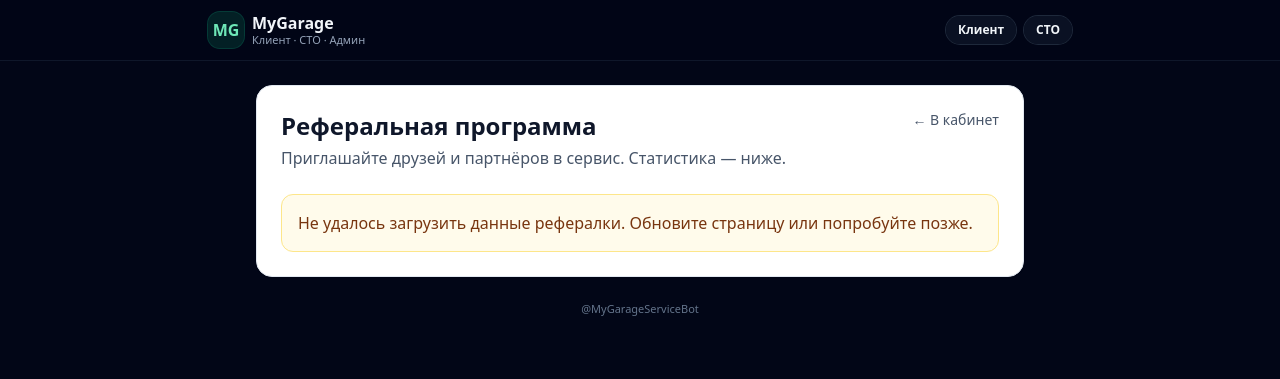
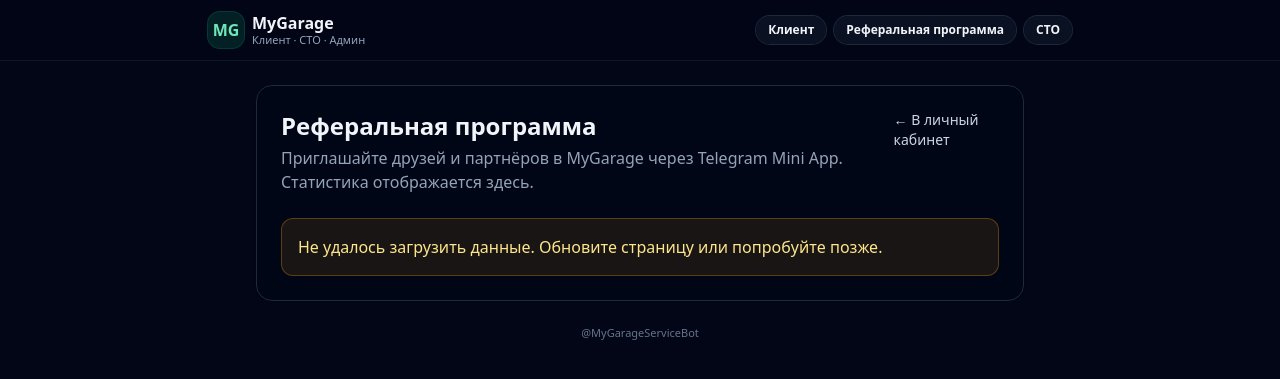
Before and after one commit to Stanislav-Kankin/car_service_v2, a Python web app: template webapp/app/templates/user/referral.html in a window 1280 px wide. Shown: the top 379 px of the page. Run offline with Jinja, Linux system fonts and the light colour scheme; the template is opened without the code that fills it, so the values that code supplies are empty; some libraries are stand-ins or nearby versions.

Commit message:
кнпоки рефералки

```diff
--- a/webapp/app/templates/layout/base.html
+++ b/webapp/app/templates/layout/base.html
@@ -141,6 +141,13 @@
                    class="rounded-full px-3 py-1.5 text-xs font-semibold bg-slate-900/70 ring-1 ring-slate-800 hover:bg-slate-900">
                     Клиент
                 </a>
+
+                <!-- ✅ Реферальная программа -->
+                <a href="/me/referrals"
+                   class="rounded-full px-3 py-1.5 text-xs font-semibold bg-slate-900/70 ring-1 ring-slate-800 hover:bg-slate-900">
+                    Реферальная программа
+                </a>
+
                 <a href="/sc/dashboard"
                    class="rounded-full px-3 py-1.5 text-xs font-semibold bg-slate-900/70 ring-1 ring-slate-800 hover:bg-slate-900">
                     СТО
--- a/webapp/app/templates/user/referral.html
+++ b/webapp/app/templates/user/referral.html
@@ -4,111 +4,237 @@
 
 {% block content %}
 <div class="max-w-3xl mx-auto">
-  <div class="bg-white rounded-2xl shadow-sm border border-slate-200 p-6">
+  <div class="rounded-2xl border border-slate-800 bg-slate-950/40 p-6 shadow-sm">
     <div class="flex items-start justify-between gap-4">
       <div>
-        <h1 class="text-2xl font-semibold text-slate-900">Реферальная программа</h1>
-        <p class="text-slate-600 mt-1">Приглашайте друзей и партнёров в сервис. Статистика — ниже.</p>
+        <h1 class="text-2xl font-semibold">Реферальная программа</h1>
+        <p class="text-slate-400 mt-1">
+          Приглашайте друзей и партнёров в MyGarage через Telegram Mini App. Статистика отображается здесь.
+        </p>
       </div>
-      <a href="/me/dashboard" class="text-slate-600 hover:text-slate-900 text-sm">← В кабинет</a>
+      <a href="/me/dashboard" class="text-slate-300 hover:text-white text-sm">← В личный кабинет</a>
     </div>
 
     {% if not stats %}
-      <div class="mt-6 rounded-xl border border-amber-200 bg-amber-50 p-4 text-amber-900">
-        Не удалось загрузить данные рефералки. Обновите страницу или попробуйте позже.
+      <div class="mt-6 rounded-xl border border-amber-500/30 bg-amber-500/10 p-4 text-amber-200">
+        Не удалось загрузить данные. Обновите страницу или попробуйте позже.
       </div>
     {% else %}
+
       <div class="mt-6 grid gap-4">
-        <div class="rounded-xl border border-slate-200 p-4">
-          <div class="text-sm text-slate-500">Ваш реферальный код</div>
-          <div class="mt-1 flex items-center gap-3">
-            <div class="font-mono text-lg font-semibold text-slate-900" id="refCode">{{ stats.ref_code }}</div>
-            <button
-              class="px-3 py-1.5 rounded-lg border border-slate-300 text-sm hover:bg-slate-50"
-              onclick="navigator.clipboard.writeText(document.getElementById('refCode').innerText); this.innerText='Скопировано'; setTimeout(()=>this.innerText='Скопировать', 1200);"
-            >Скопировать</button>
+
+        <!-- Код -->
+        <div class="rounded-xl border border-slate-800 bg-slate-950/30 p-4">
+          <div class="text-sm text-slate-400">Ваш реферальный код</div>
+
+          <div class="mt-2 flex flex-col sm:flex-row sm:items-center gap-3">
+            <div class="font-mono text-lg font-semibold" id="refCode">{{ stats.ref_code }}</div>
+
+            <div class="flex flex-wrap gap-2">
+              <button
+                class="px-3 py-1.5 rounded-lg border border-slate-700 text-sm hover:bg-slate-900"
+                onclick="copyTextFromEl('refCode', this)"
+                type="button"
+              >Скопировать код</button>
+
+              {% if deep_link %}
+              <button
+                class="px-3 py-1.5 rounded-lg border border-slate-700 text-sm hover:bg-slate-900"
+                onclick="copyValueFromInput('refLink', this)"
+                type="button"
+              >Скопировать ссылку</button>
+
+              <button
+                class="px-3 py-1.5 rounded-lg border border-emerald-600/50 bg-emerald-600/10 text-emerald-200 text-sm hover:bg-emerald-600/20"
+                onclick="shareInvite()"
+                type="button"
+              >Поделиться приглашением</button>
+              {% endif %}
+            </div>
+          </div>
+
+          <div class="mt-3 text-xs text-slate-500">
+            Код можно передать вручную, но удобнее использовать ссылку приглашения.
           </div>
         </div>
 
-        <div class="rounded-xl border border-slate-200 p-4">
-          <div class="text-sm text-slate-500">Ссылка для приглашения</div>
+        <!-- Ссылка -->
+        <div class="rounded-xl border border-slate-800 bg-slate-950/30 p-4">
+          <div class="text-sm text-slate-400">Ссылка приглашения</div>
+
           {% if deep_link %}
-            <div class="mt-1 flex items-center gap-3">
+            <div class="mt-2 flex flex-col sm:flex-row sm:items-center gap-3">
               <input
-                class="w-full px-3 py-2 rounded-lg border border-slate-300 bg-slate-50 text-sm"
+                class="w-full px-3 py-2 rounded-lg border border-slate-800 bg-slate-950 text-sm text-slate-200"
                 id="refLink"
                 value="{{ deep_link }}"
                 readonly
               />
               <button
-                class="px-3 py-1.5 rounded-lg border border-slate-300 text-sm hover:bg-slate-50"
-                onclick="navigator.clipboard.writeText(document.getElementById('refLink').value); this.innerText='Скопировано'; setTimeout(()=>this.innerText='Скопировать', 1200);"
+                class="px-3 py-1.5 rounded-lg border border-slate-700 text-sm hover:bg-slate-900"
+                onclick="copyValueFromInput('refLink', this)"
+                type="button"
               >Скопировать</button>
+
+              <button
+                class="px-3 py-1.5 rounded-lg border border-slate-700 text-sm hover:bg-slate-900"
+                onclick="openTelegramLink(document.getElementById('refLink').value)"
+                type="button"
+              >Открыть</button>
             </div>
-            <p class="text-xs text-slate-500 mt-2">Откроет Telegram Mini App напрямую (startapp).</p>
+
+            <p class="text-xs text-slate-500 mt-2">
+              Ссылка открывает Telegram Mini App напрямую. Дальше вход/регистрация происходят автоматически.
+            </p>
           {% else %}
-            <p class="mt-2 text-slate-600 text-sm">BOT_USERNAME не настроен — ссылка не сформирована. Код всё равно работает.</p>
+            <p class="mt-2 text-slate-300 text-sm">
+              Ссылка пока недоступна: не настроен BOT_USERNAME. Код приглашения всё равно работает.
+            </p>
           {% endif %}
         </div>
 
+        <!-- Статистика -->
         <div class="grid grid-cols-1 md:grid-cols-2 gap-4">
-          <div class="rounded-xl border border-slate-200 p-4">
-            <div class="text-sm text-slate-500">Приглашено всего</div>
-            <div class="text-2xl font-semibold text-slate-900 mt-1">{{ stats.invited_total }}</div>
+          <div class="rounded-xl border border-slate-800 bg-slate-950/30 p-4">
+            <div class="text-sm text-slate-400">Приглашено</div>
+            <div class="text-2xl font-semibold mt-1">{{ stats.invited_total }}</div>
           </div>
-          <div class="rounded-xl border border-slate-200 p-4">
-            <div class="text-sm text-slate-500">Подтверждено (есть телефон)</div>
-            <div class="text-2xl font-semibold text-slate-900 mt-1">{{ stats.invited_confirmed }}</div>
+          <div class="rounded-xl border border-slate-800 bg-slate-950/30 p-4">
+            <div class="text-sm text-slate-400">Подтверждено</div>
+            <div class="text-2xl font-semibold mt-1">{{ stats.invited_confirmed }}</div>
+            <div class="text-xs text-slate-500 mt-1">Подтверждение: приглашённый заполнил телефон.</div>
           </div>
         </div>
 
-        <div class="rounded-xl border border-slate-200 p-4">
-          <div class="text-sm text-slate-500 mb-3">Разбивка по ролям</div>
+        <!-- Роли -->
+        <div class="rounded-xl border border-slate-800 bg-slate-950/30 p-4">
+          <div class="text-sm text-slate-400 mb-3">Статистика по ролям</div>
+          {% set role_labels = {"client": "Клиент", "service_center": "СТО", "admin": "Администратор"} %}
           {% if stats.invited_by_role %}
             <div class="flex flex-wrap gap-2">
               {% for role, cnt in stats.invited_by_role.items() %}
-                <span class="inline-flex items-center gap-2 px-3 py-1 rounded-full bg-slate-100 text-slate-700 text-sm">
-                  <span class="font-medium">{{ role }}</span>
-                  <span class="text-slate-500">{{ cnt }}</span>
+                <span class="inline-flex items-center gap-2 px-3 py-1 rounded-full bg-slate-900/60 text-slate-200 text-sm border border-slate-800">
+                  <span class="font-medium">{{ role_labels.get(role, role) }}</span>
+                  <span class="text-slate-400">{{ cnt }}</span>
                 </span>
               {% endfor %}
             </div>
           {% else %}
-            <div class="text-slate-600 text-sm">Пока нет приглашённых.</div>
+            <div class="text-slate-300 text-sm">Приглашённых пока нет.</div>
           {% endif %}
         </div>
 
-        <div class="rounded-xl border border-slate-200 p-4">
-          <div class="text-sm text-slate-500 mb-3">Последние приглашённые</div>
+        <!-- Последние -->
+        <div class="rounded-xl border border-slate-800 bg-slate-950/30 p-4">
+          <div class="text-sm text-slate-400 mb-3">Последние приглашённые</div>
+
           {% if stats.recent and stats.recent|length > 0 %}
-            <div class="divide-y divide-slate-200">
+            <div class="divide-y divide-slate-800">
               {% for u in stats.recent %}
                 <div class="py-3 flex items-start justify-between gap-4">
                   <div>
-                    <div class="text-slate-900 font-medium">
+                    <div class="text-slate-100 font-medium">
                       {{ u.full_name or ("Пользователь #" ~ u.user_id) }}
-                      <span class="text-slate-500 font-normal text-sm">({{ u.role or "unknown" }})</span>
+                      <span class="text-slate-400 font-normal text-sm">· {{ role_labels.get(u.role, u.role or "unknown") }}</span>
                     </div>
-                    <div class="text-xs text-slate-500 mt-1">
-                      Создан: {{ u.created_at or "-" }}
-                    </div>
+                    <div class="text-xs text-slate-500 mt-1">Создан: {{ u.created_at or "-" }}</div>
                   </div>
                   <div class="text-xs">
                     {% if u.ref_confirmed_at %}
-                      <span class="px-2 py-1 rounded-full bg-emerald-50 text-emerald-700 border border-emerald-200">Подтверждён</span>
+                      <span class="px-2 py-1 rounded-full bg-emerald-600/10 text-emerald-200 border border-emerald-600/30">Подтверждён</span>
                     {% else %}
-                      <span class="px-2 py-1 rounded-full bg-slate-50 text-slate-700 border border-slate-200">Не подтверждён</span>
+                      <span class="px-2 py-1 rounded-full bg-slate-900/60 text-slate-200 border border-slate-800">Не подтверждён</span>
                     {% endif %}
                   </div>
                 </div>
               {% endfor %}
             </div>
           {% else %}
-            <div class="text-slate-600 text-sm">Пока нет приглашённых.</div>
+            <div class="text-slate-300 text-sm">Приглашённых пока нет.</div>
           {% endif %}
         </div>
+
+        <!-- Инструкция -->
+        <div class="rounded-xl border border-slate-800 bg-slate-950/30 p-4">
+          <div class="text-sm text-slate-400 mb-2">Как проверить работу</div>
+          <ol class="list-decimal ml-5 text-sm text-slate-300 space-y-1">
+            <li>Скопируйте <b>ссылку приглашения</b> и откройте её <b>с другого Telegram-аккаунта</b>.</li>
+            <li>У приглашённого заполните <b>телефон</b> в профиле.</li>
+            <li>Вернитесь на эту страницу и обновите — статус изменится на “Подтверждён”, а счётчики вырастут.</li>
+          </ol>
+        </div>
+
       </div>
     {% endif %}
   </div>
 </div>
 {% endblock %}
+
+{% block scripts %}
+<script>
+  function _toast(btn, text) {
+    if (!btn) return;
+    const old = btn.innerText;
+    btn.innerText = text;
+    setTimeout(() => { btn.innerText = old; }, 1200);
+  }
+
+  async function copyTextFromEl(elId, btn) {
+    const el = document.getElementById(elId);
+    if (!el) return;
+    const text = (el.innerText || "").trim();
+    try {
+      await navigator.clipboard.writeText(text);
+      _toast(btn, "Скопировано");
+    } catch (e) {
+      try {
+        const ta = document.createElement("textarea");
+        ta.value = text;
+        document.body.appendChild(ta);
+        ta.select();
+        document.execCommand("copy");
+        document.body.removeChild(ta);
+        _toast(btn, "Скопировано");
+      } catch (e2) {
+        _toast(btn, "Не удалось");
+      }
+    }
+  }
+
+  async function copyValueFromInput(inputId, btn) {
+    const el = document.getElementById(inputId);
+    if (!el) return;
+    const text = (el.value || "").trim();
+    try {
+      await navigator.clipboard.writeText(text);
+      _toast(btn, "Скопировано");
+    } catch (e) {
+      try {
+        el.select();
+        document.execCommand("copy");
+        _toast(btn, "Скопировано");
+      } catch (e2) {
+        _toast(btn, "Не удалось");
+      }
+    }
+  }
+
+  function shareInvite() {
+    const linkEl = document.getElementById("refLink");
+    if (!linkEl) return;
+
+    const url = (linkEl.value || "").trim();
+    const text = "Приглашаю в MyGarage (Telegram Mini App):";
+    const shareUrl = "https://t.me/share/url?url=" + encodeURIComponent(url) + "&text=" + encodeURIComponent(text);
+
+    try {
+      if (typeof openTelegramLink === "function") {
+        openTelegramLink(shareUrl);
+        return;
+      }
+    } catch (e) {}
+
+    window.location.href = shareUrl;
+  }
+</script>
+{% endblock %}
```
Also changed, not shown: webapp/app/routers/pages_referrals.py (+63 -15 lines).
